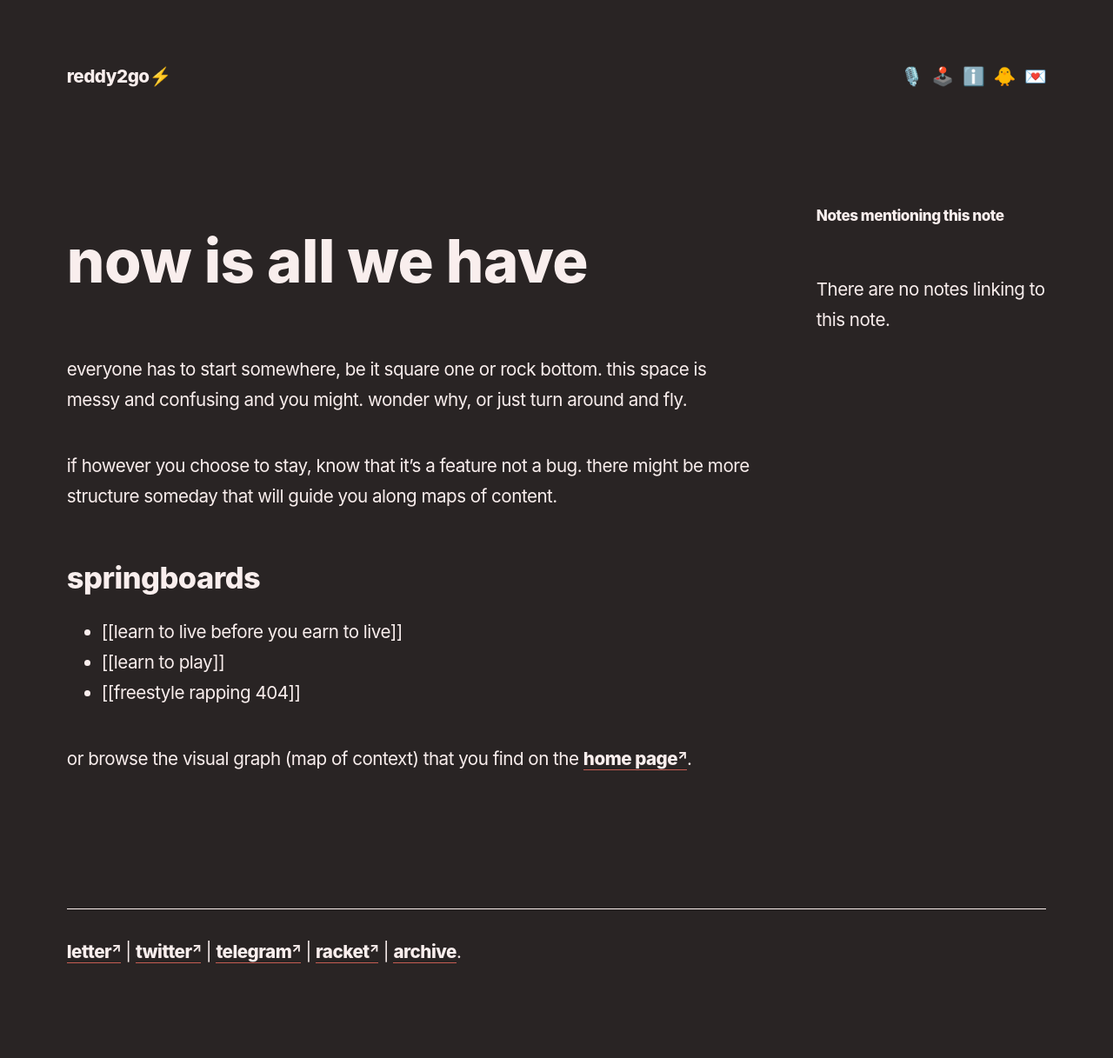
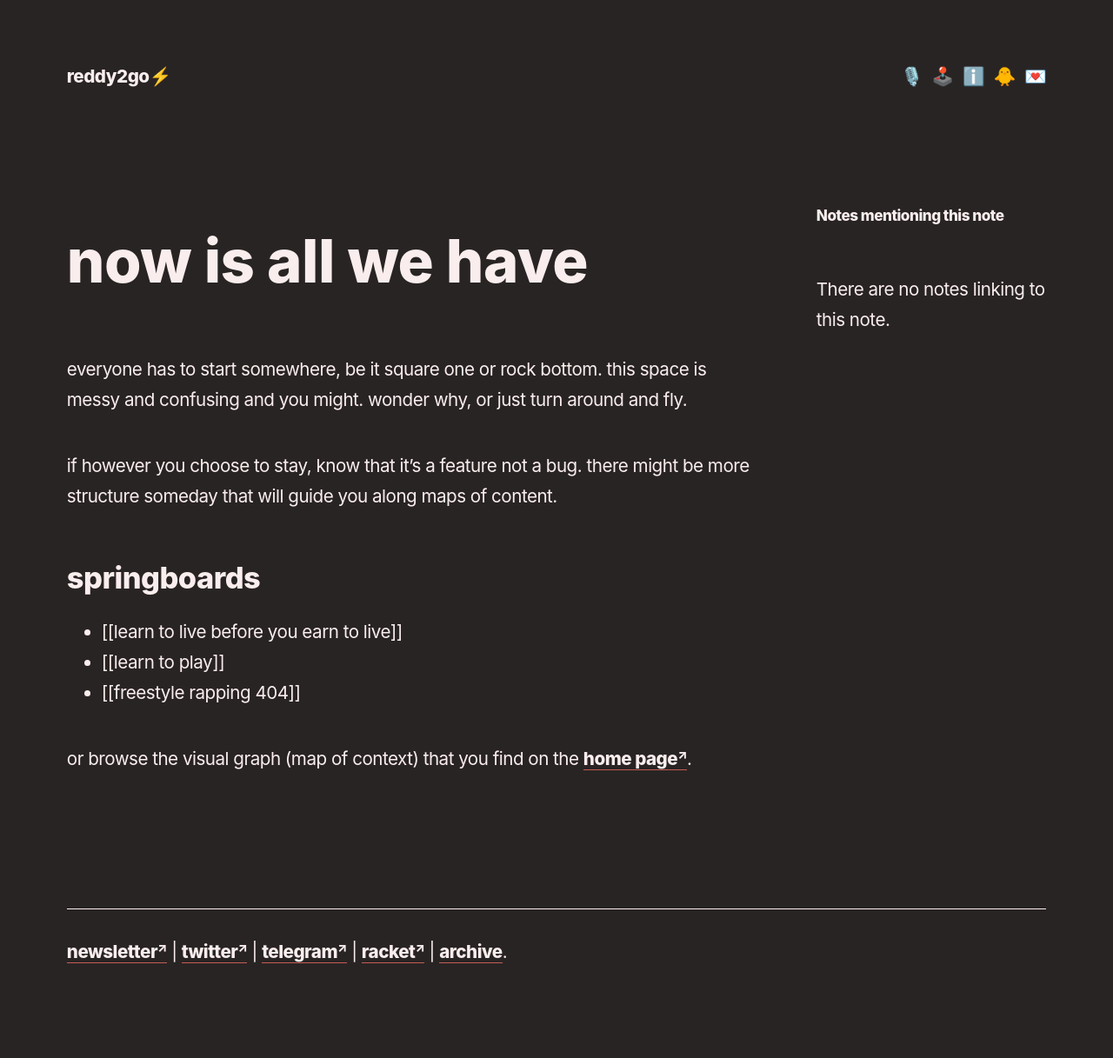
Before and after one commit to reddy2go/redgarden, a Jekyll site: the page built from _notes/now.md, in a window 1280 px wide. Shown: the whole page at 87% size. Built offline with Jekyll 4.4.1, drawn with Linux system fonts in a browser that asks for light colours; some web fonts are replaced; Markdown is read by kramdown in place of the engine named in the settings.

Commit message:
Update footer.html

```diff
--- a/_includes/footer.html
+++ b/_includes/footer.html
@@ -1,4 +1,4 @@
 <hr/>
 <p>
-    <a href="https://playtime.reddy2go.com/" target="_blank"> letter</a> | <a href="https://twitter.com/reddy2go" target="_blank"> twitter</a> | <a href="https://t.me/reddy2play" target="_blank"> telegram</a> | <a href="https://racket.com/reddy2go" target="_blank"> racket</a> | <a class="internal-link" href="/archive">archive</a>.
+    <a href="https://playtime.reddy2go.com/" target="_blank"> newsletter</a> | <a href="https://twitter.com/reddy2go" target="_blank"> twitter</a> | <a href="https://t.me/reddy2play" target="_blank"> telegram</a> | <a href="https://racket.com/reddy2go" target="_blank"> racket</a> | <a class="internal-link" href="/archive">archive</a>.
 </p>
```
